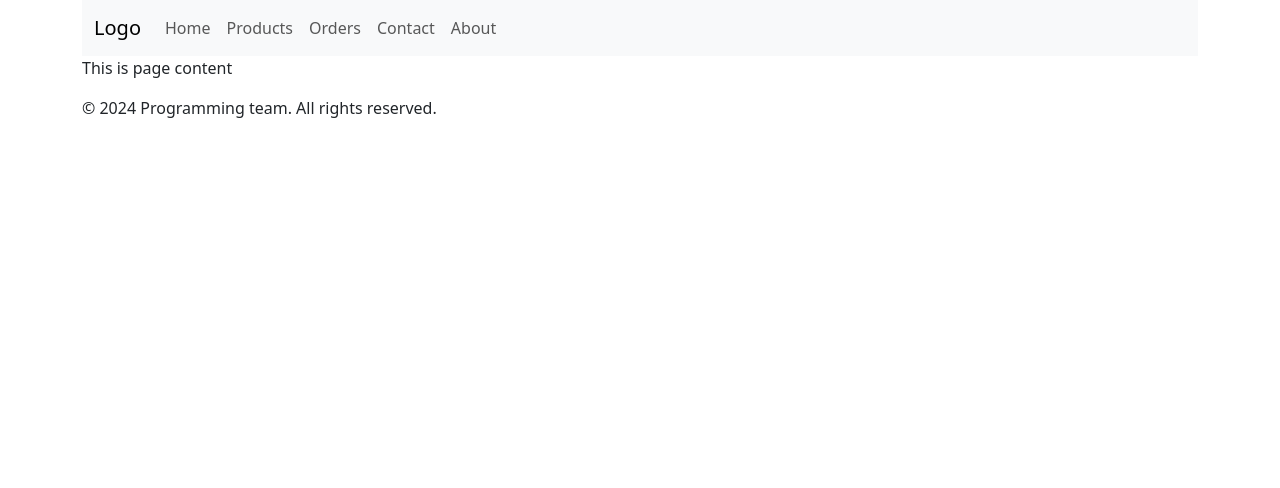
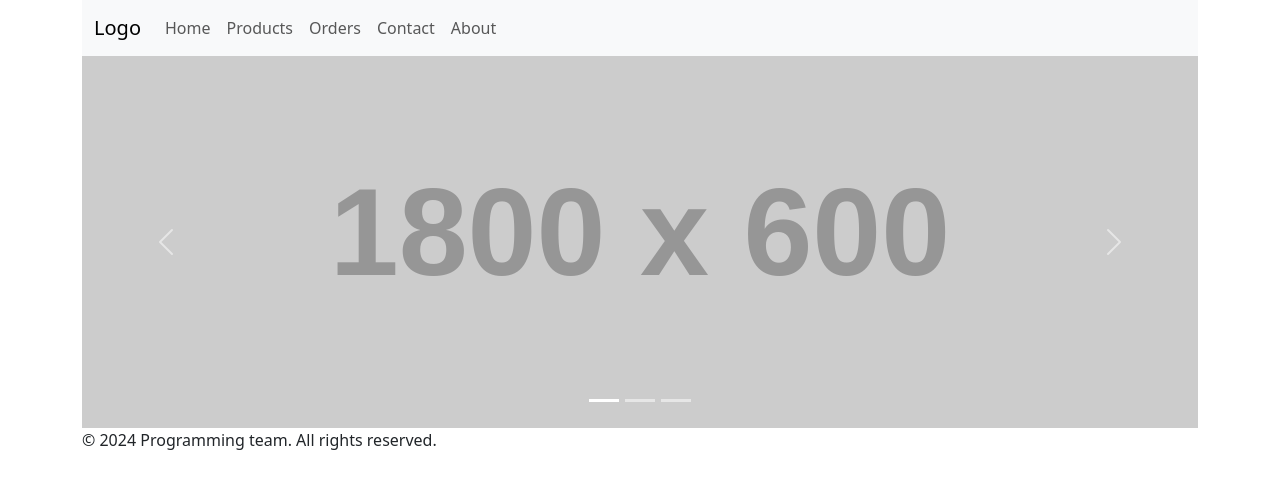
Before and after one commit to qiaoli116/2024-prj-1, a plain HTML site: page index.html in a window 1280 px wide. Drawn offline with nearby package versions, Linux system fonts and the light colour scheme; placeholder pictures from the web are drawn by us.

Commit message:
update index.html
update index.html with image slider

```diff
--- a/index.html
+++ b/index.html
@@ -43,7 +43,37 @@
             </nav>
         </header>
         <main>
-            <p>This is page content</p>
+            <div id="carouselExampleIndicators" class="carousel slide">
+                <div class="carousel-indicators">
+                    <button type="button" data-bs-target="#carouselExampleIndicators" data-bs-slide-to="0"
+                        class="active" aria-current="true" aria-label="Slide 1"></button>
+                    <button type="button" data-bs-target="#carouselExampleIndicators" data-bs-slide-to="1"
+                        aria-label="Slide 2"></button>
+                    <button type="button" data-bs-target="#carouselExampleIndicators" data-bs-slide-to="2"
+                        aria-label="Slide 3"></button>
+                </div>
+                <div class="carousel-inner">
+                    <div class="carousel-item active">
+                        <img class="img-fluid" src="https://dummyimage.com/1800x600/db4bdb/202020&text=Image+1" alt="">
+                    </div>
+                    <div class="carousel-item">
+                        <img class="img-fluid" src="https://dummyimage.com/1800x600/dbdb4b/202020&text=Image+2" alt="">
+                    </div>
+                    <div class="carousel-item">
+                        <img class="img-fluid" src="https://dummyimage.com/1800x600/4bdbdb/202020&text=Image+3" alt="">
+                    </div>
+                </div>
+                <button class="carousel-control-prev" type="button" data-bs-target="#carouselExampleIndicators"
+                    data-bs-slide="prev">
+                    <span class="carousel-control-prev-icon" aria-hidden="true"></span>
+                    <span class="visually-hidden">Previous</span>
+                </button>
+                <button class="carousel-control-next" type="button" data-bs-target="#carouselExampleIndicators"
+                    data-bs-slide="next">
+                    <span class="carousel-control-next-icon" aria-hidden="true"></span>
+                    <span class="visually-hidden">Next</span>
+                </button>
+            </div>
         </main>
         <footer>
             <p>&copy; 2024 Programming team. All rights reserved.</p>
```
